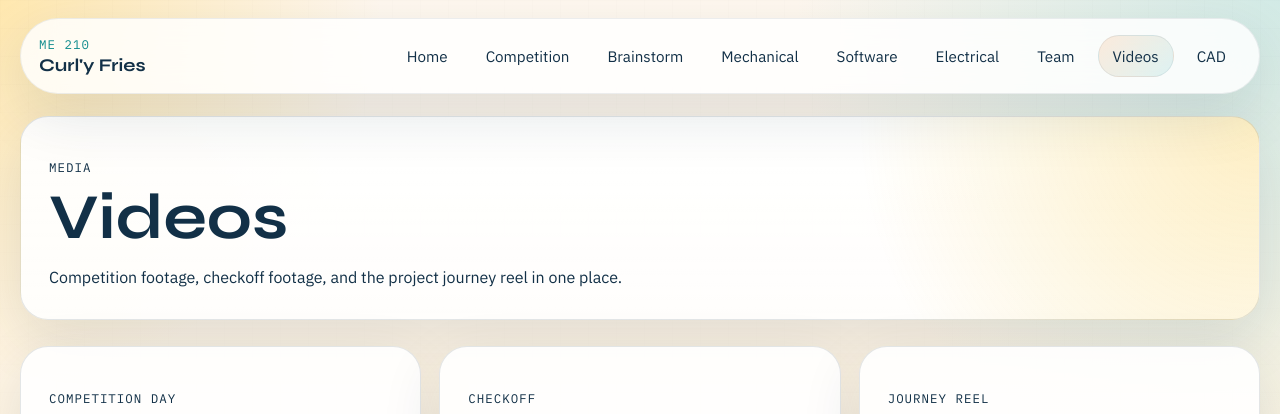
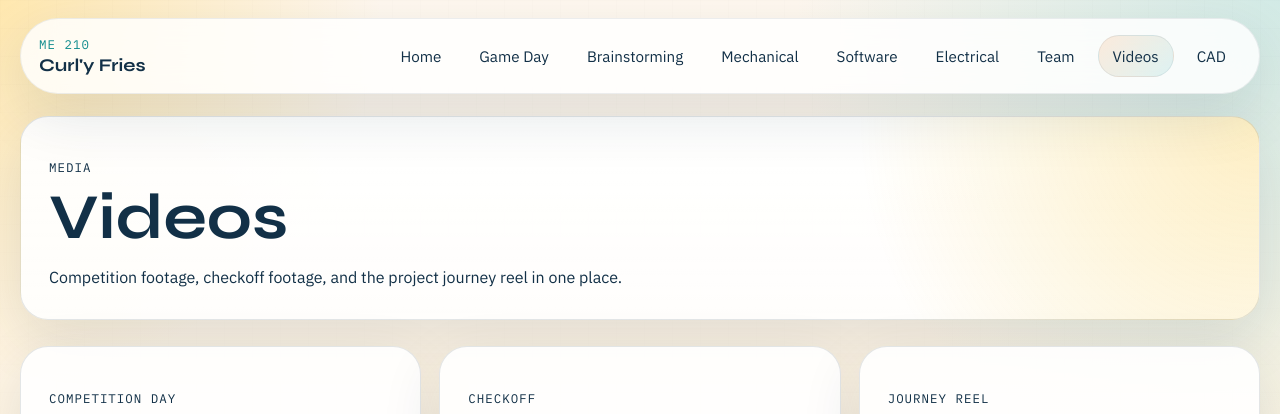
Before and after one commit to millywy/me210_project_website, a website: page videos.html in a window 1280 px wide. Shown: the top 414 px of the page. Drawn offline with Linux system fonts and the light colour scheme.

Commit message:
Update navigation links for competition and brainstorm

```diff
--- a/videos.html
+++ b/videos.html
@@ -22,8 +22,8 @@
         <button class="menu-toggle" type="button" aria-expanded="false" aria-controls="site-nav">Menu</button>
         <nav id="site-nav" class="site-nav">
           <a href="index.html">Home</a>
-          <a href="competition.html">Competition</a>
-          <a href="brainstorm.html">Brainstorm</a>
+          <a href="competition.html">Game Day</a>
+          <a href="brainstorm.html">Brainstorming</a>
           <a href="mechanical.html">Mechanical</a>
           <a href="software.html">Software</a>
           <a href="electrical.html">Electrical</a>
```
